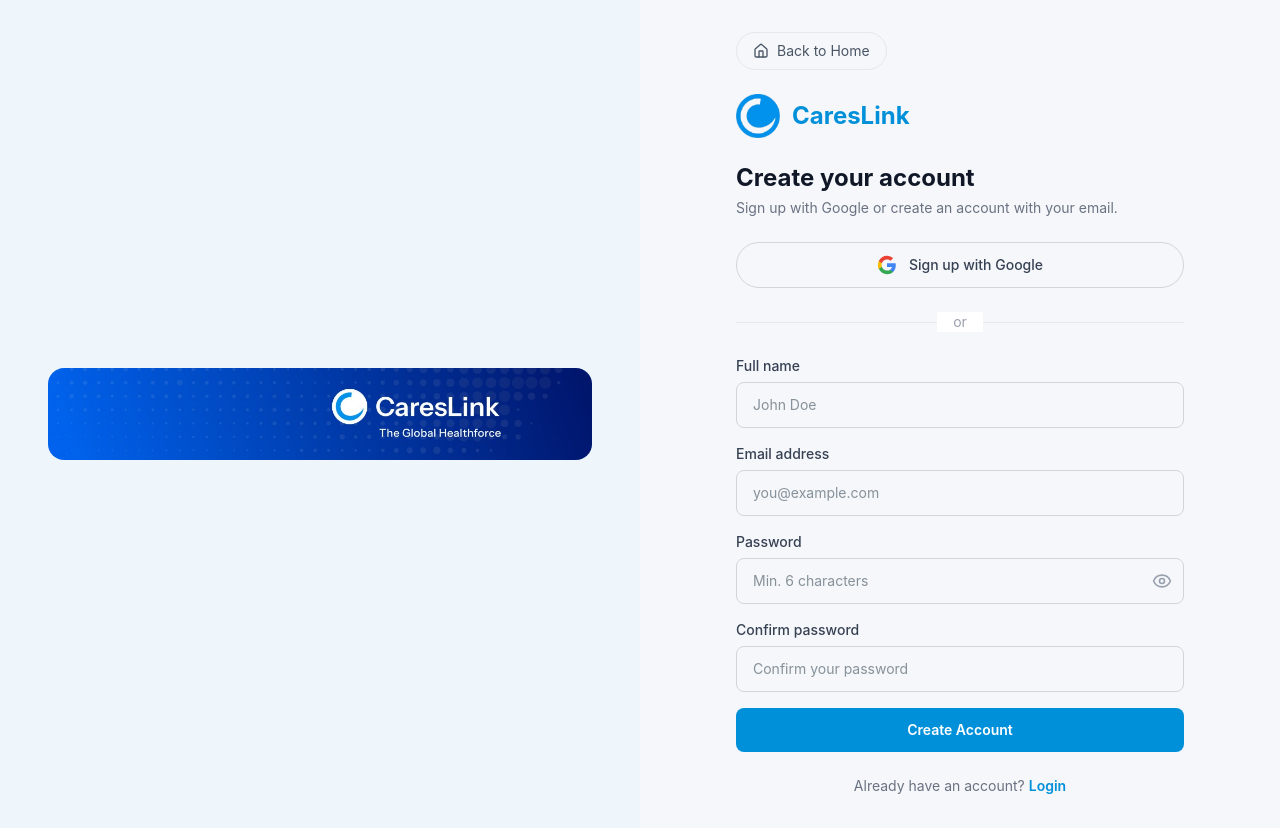
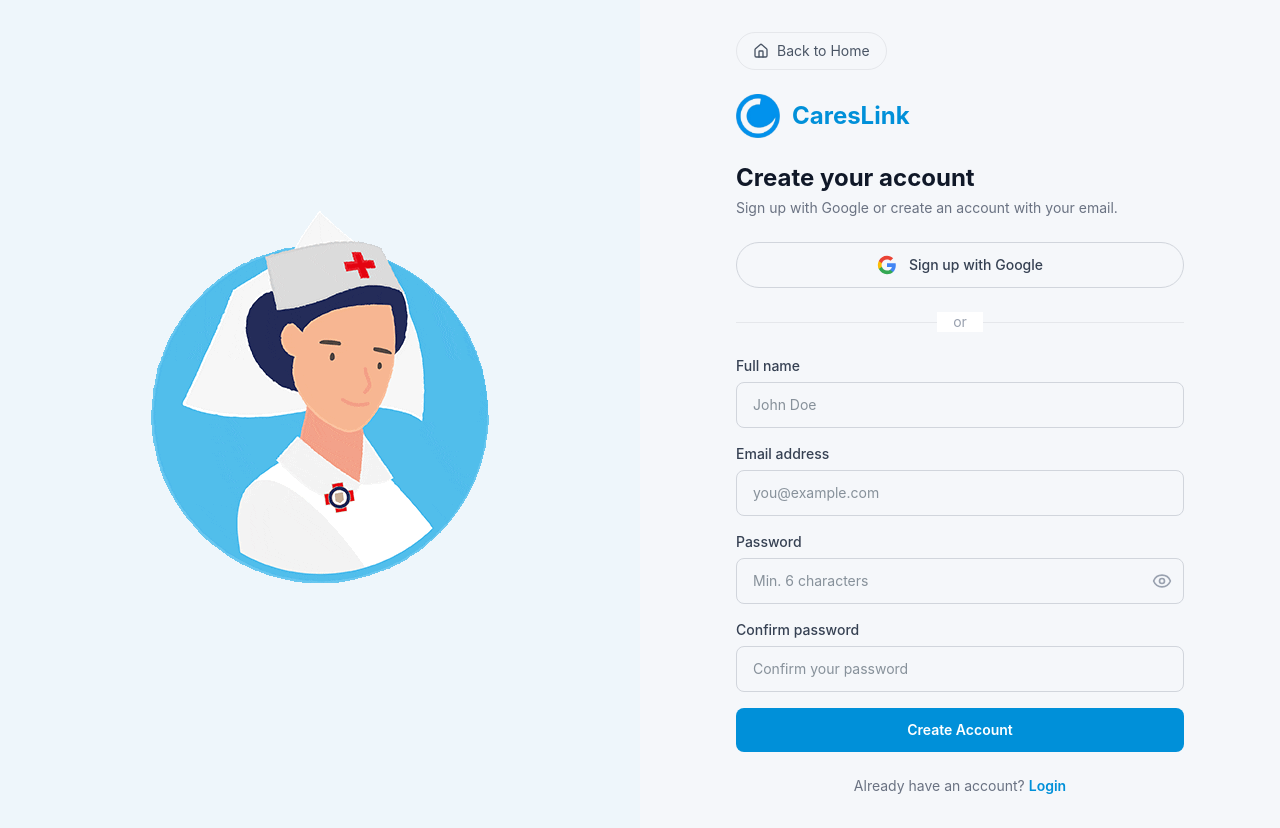
Before and after one commit to khangpt2k6/CaresLink, a Next.js app: page /register in a window 1280 px wide. Built offline with nearby package versions, Linux system fonts and the light colour scheme.

Commit message:
fix auth

```diff
--- a/src/app/(auth)/login/page.tsx
+++ b/src/app/(auth)/login/page.tsx
@@ -42,15 +42,12 @@
 
   return (
     <div className="flex min-h-screen">
-      {/* Left - Illustration */}
-      <div className="hidden lg:flex lg:w-1/2 items-center justify-center bg-[#eef6fb] p-12">
-        <Image
-          src="/careslink_cover.jpg"
+      {/* Left - Animated Illustration */}
+      <div className="hidden lg:flex lg:w-1/2 items-center justify-center bg-[#eef6fb] p-12 relative overflow-hidden">
+        <img
+          src="/nursing.gif"
           alt="CaresLink"
-          width={600}
-          height={500}
           className="max-w-full h-auto rounded-2xl"
-          priority
         />
       </div>
 
--- a/src/app/(auth)/register/page.tsx
+++ b/src/app/(auth)/register/page.tsx
@@ -70,15 +70,12 @@
 
   return (
     <div className="flex min-h-screen">
-      {/* Left - Illustration */}
-      <div className="hidden lg:flex lg:w-1/2 items-center justify-center bg-[#eef6fb] p-12">
-        <Image
-          src="/careslink_cover.jpg"
+      {/* Left - Animated Illustration */}
+      <div className="hidden lg:flex lg:w-1/2 items-center justify-center bg-[#eef6fb] p-12 relative overflow-hidden">
+        <img
+          src="/aniamted.gif"
           alt="CaresLink"
-          width={600}
-          height={500}
           className="max-w-full h-auto rounded-2xl"
-          priority
         />
       </div>
 
```
Also changed, not shown: public/aniamted.gif (added).
